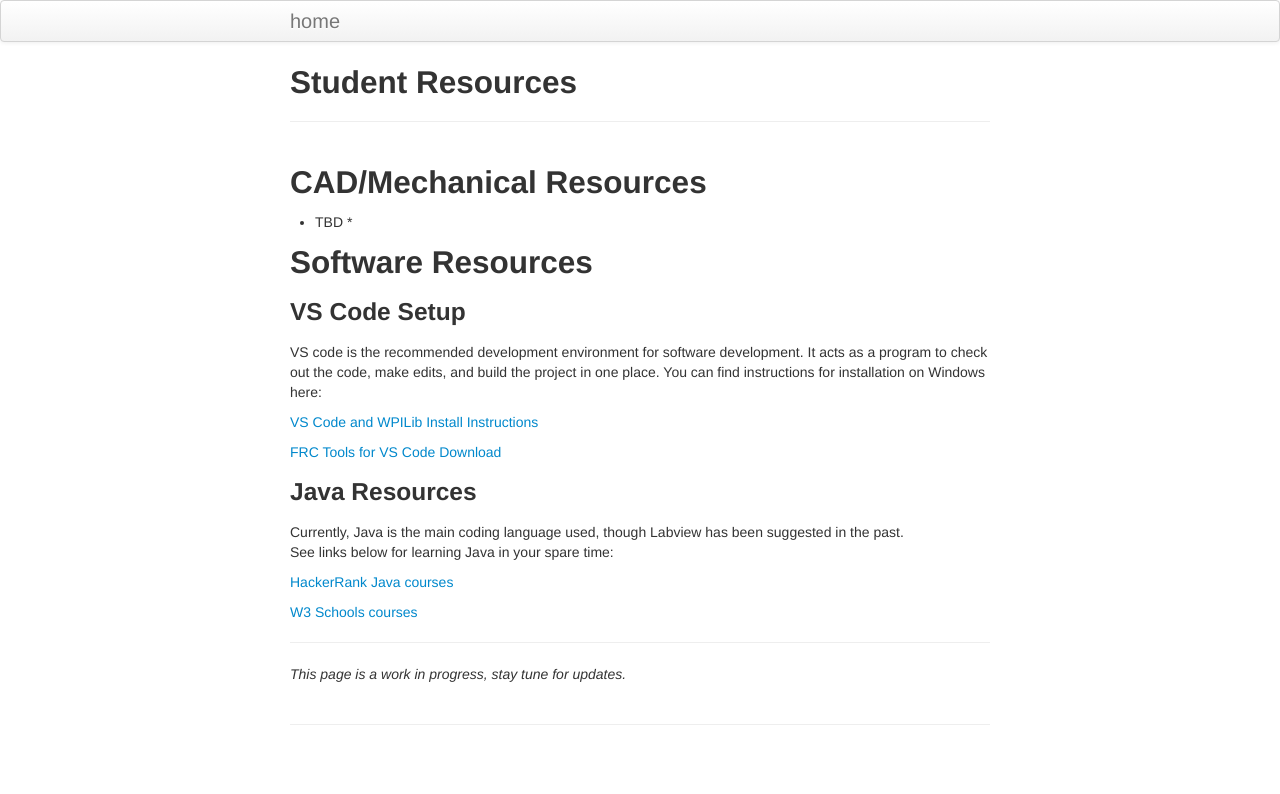
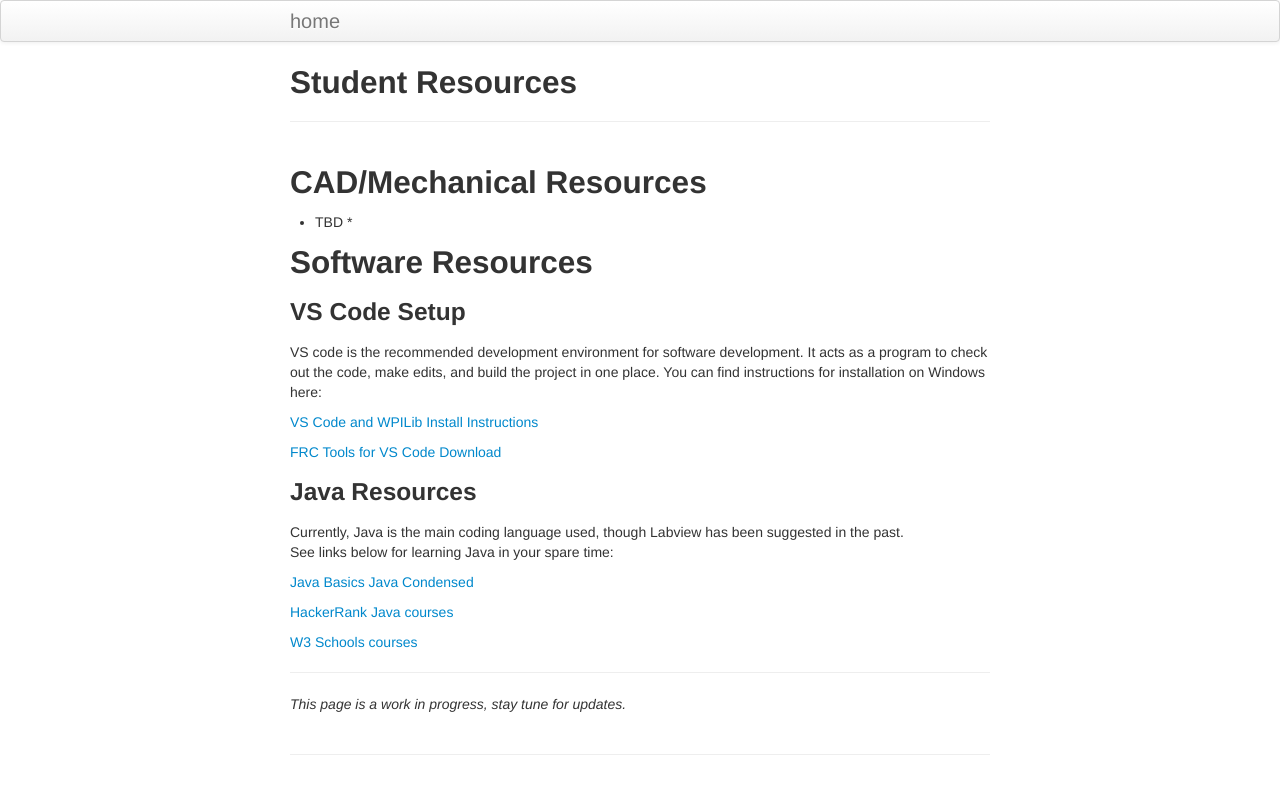
Before and after one commit to CalSch/FRC3407.github.io, a Jekyll site: the page built from pages/studentresources.md, in a window 1280 px wide. Shown: the top 794 px of the page. Built offline with Jekyll 4.4.1, drawn with Linux system fonts in a browser that asks for light colours.

Commit message:
Added links for Java resources
Added Java Basics YouTube playlist and condensed video.

```diff
--- a/pages/studentresources.md
+++ b/pages/studentresources.md
@@ -20,6 +20,9 @@ You can find instructions for installation on Windows here:
 Currently, Java is the main coding language used, though Labview has been suggested in the past.
 See links below for learning Java in your spare time:
 
+[Java Basics](https://www.youtube.com/playlist?list=PL59LTecnGM1NRUyune3SxzZlYpZezK-oQ)
+[Java Condensed](https://www.youtube.com/watch?v=RRubcjpTkks)
+
 [HackerRank Java courses](https://www.hackerrank.com/domains/java)
 
 [W3 Schools courses](https://www.w3schools.com/java/)
```
